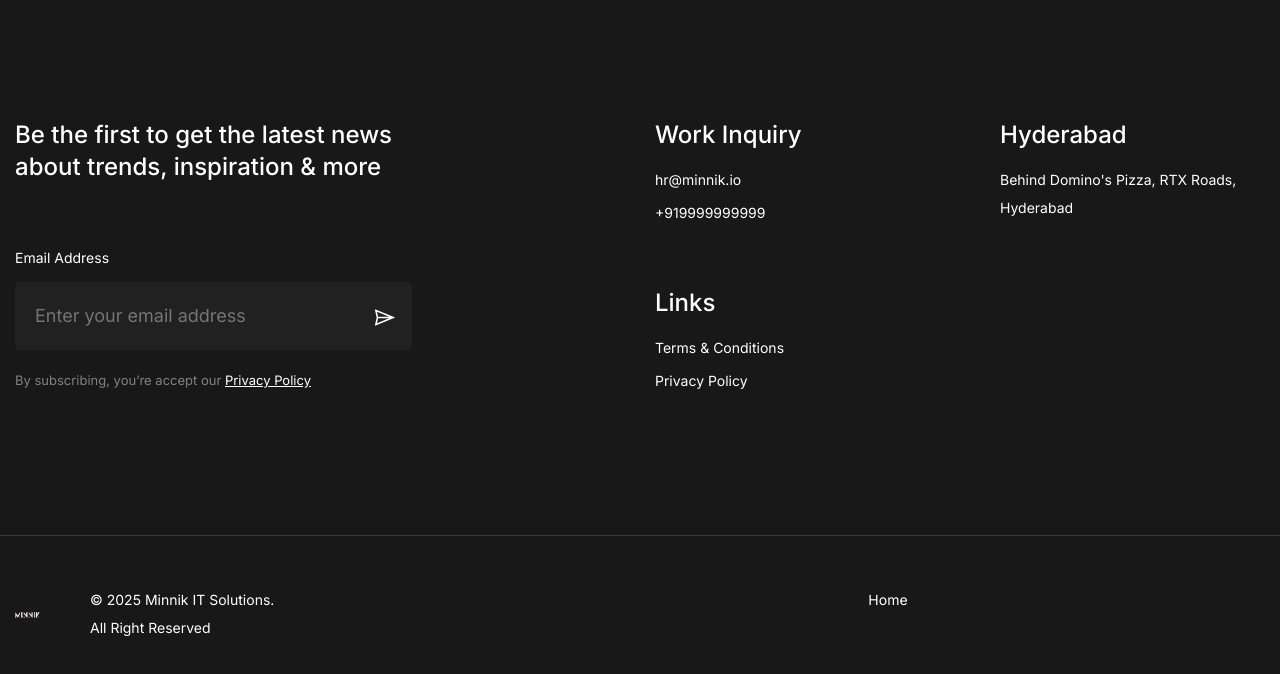
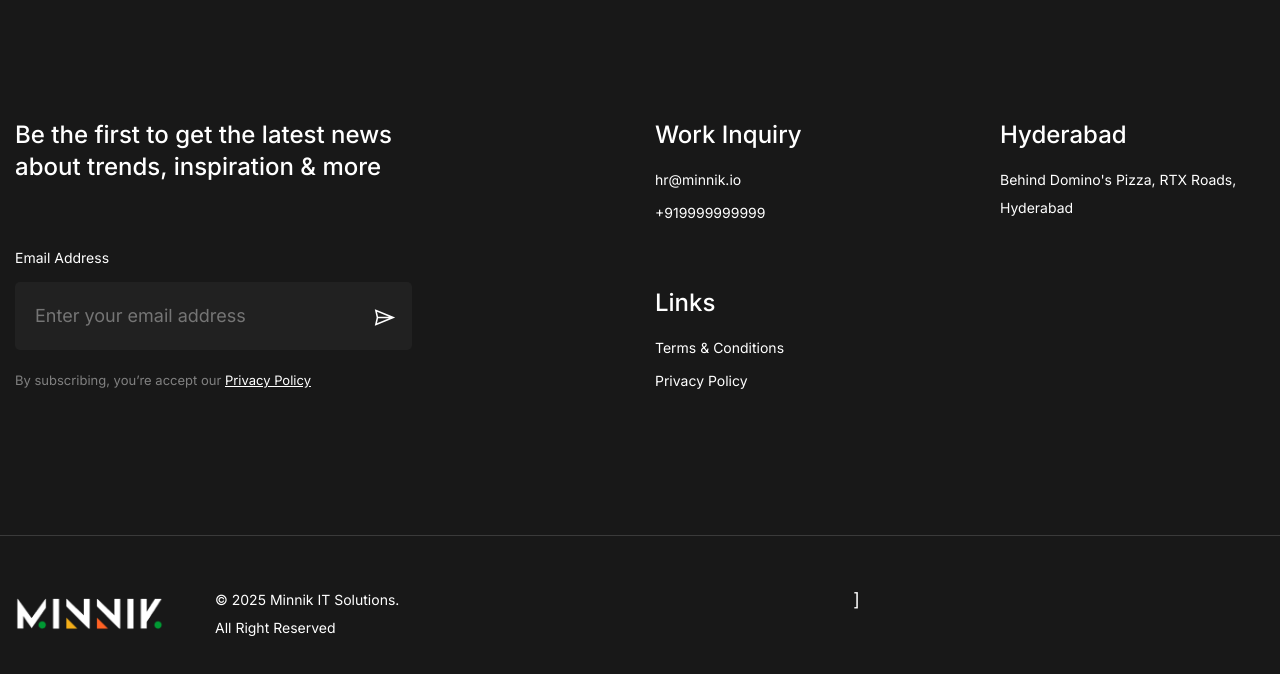
Before and after one commit to saheeel/Minnik, a plain HTML site: page index.html in a window 1280 px wide. Shown: the part 5685-6359 px from the top of the page. Drawn offline with Linux system fonts and the light colour scheme; animation ran at ten frames a second; a web font is replaced by a local one.

Commit message:
updated meta tags

```diff
--- a/index.html
+++ b/index.html
@@ -7,8 +7,8 @@
     <meta charset="utf-8">
     <meta http-equiv="X-UA-Compatible" content="IE=edge">
     <meta name="viewport" content="width=device-width, initial-scale=1, maximum-scale=1">
-    <meta name="keywords" content="HTML5 Template Hubfolio Multi-Purpose themeforest">
-    <meta name="description" content="Hubfolio - Multi-Purpose HTML5 Template">
+    <meta name="keywords" content="Minnik IT Solutions">
+    <meta name="description" content="Minnik IT Solutions">
     <meta name="author" content="">
 
     <!-- Title  -->
@@ -1156,8 +1156,8 @@
                             <div class="col-lg-8">
                                 <div class="copy d-flex align-items-center md-mb30">
                                     <div>
-                                        <div class="logo">
-                                            <img src="assets/imgs/minniklogo.png" alt="">
+                                        <div>
+                                            <img src="assets/imgs/minniklogo.png" alt="" style="width: 150px; height: auto;">
                                         </div>
                                     </div>
                                     <div class="ml-50">
@@ -1165,12 +1165,7 @@
                                     </div>
                                 </div>
                             </div>
-                            <div class="col-lg-4 d-flex justify-content-end">
-                                <div class="links sub-color d-flex justify-content-between">
-                                    <a href="#" class="active">Home</a>
-
-                                </div>
-                            </div>
+                            ]
                         </div>
                     </div>
                 </div>
```
